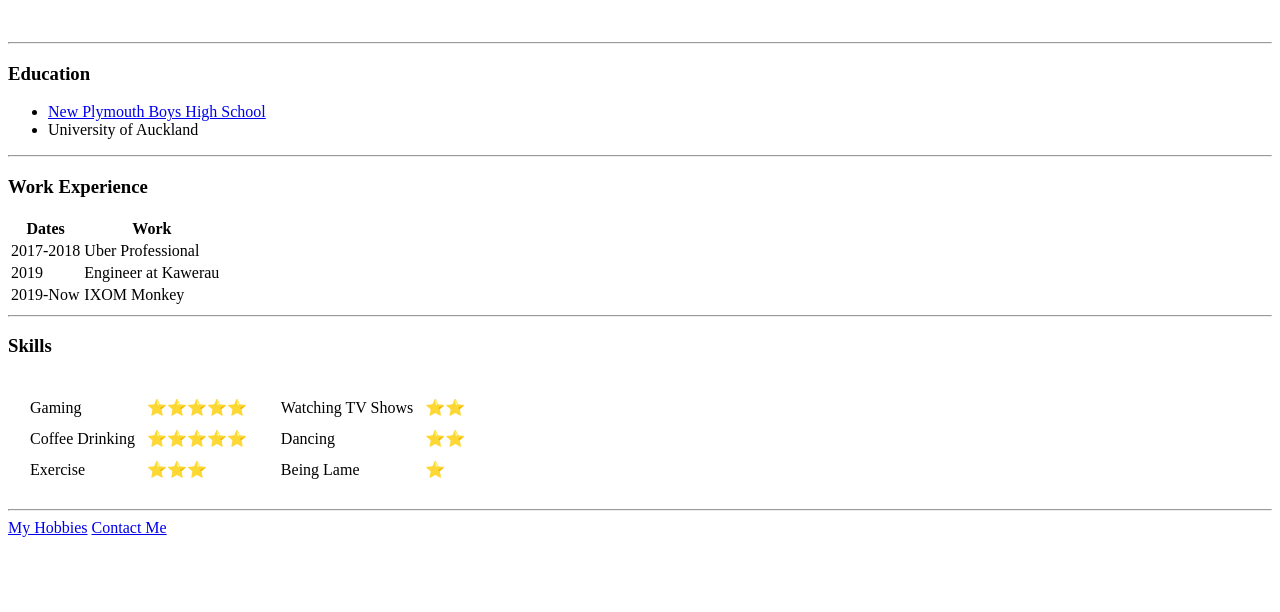
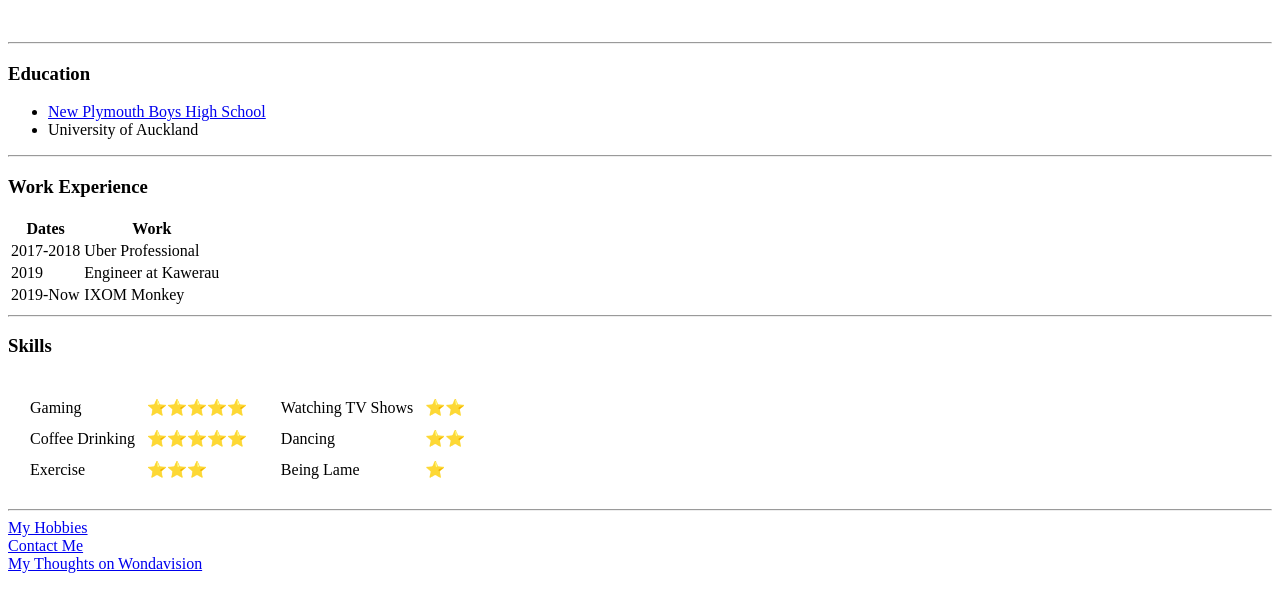
Before and after one commit to Conneyboy/cv, a plain HTML site: page index.html in a window 1280 px wide. Shown: the part 164-776 px from the top of the page. Drawn offline with Linux system fonts and the light colour scheme.

Commit message:
Add CV Files

```diff
--- a/index.html
+++ b/index.html
@@ -90,8 +90,9 @@
   </table>
 
   <hr>
-  <a href="hobbies.html">My Hobbies</a>
-  <a href="contact-me.html">Contact Me</a>
+  <a href="hobbies.html">My Hobbies</a><br>
+  <a href="contact-me.html">Contact Me</a><br>
+  <a href="Wondavision.html">My Thoughts on Wondavision</a>
 </body>
 
 </html>
```
Also changed, not shown: Wondavision.html (added, +10 -0 lines).
